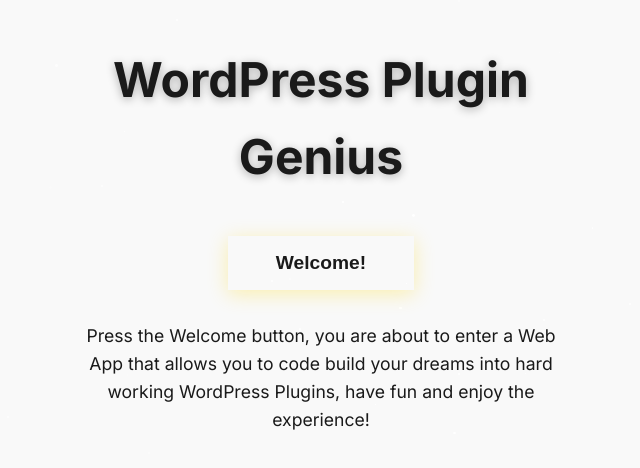
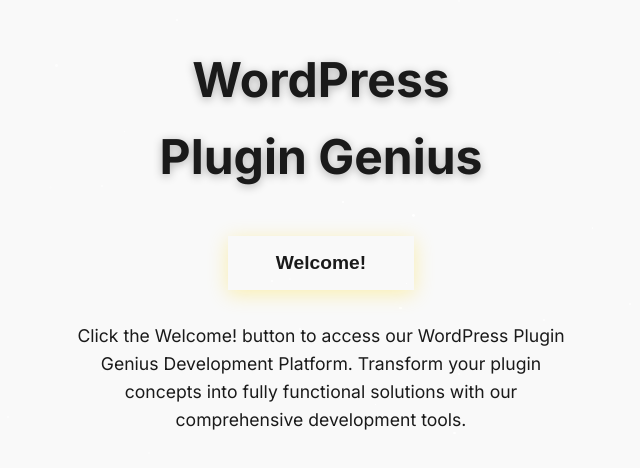
Before and after one commit to Asho777/Plugin_Genius, a React (Vite) app: page / in a window 1280 px wide. Shown: the part 162-630 px from the top of the page, without its empty margins (319-959 px from the left). Built offline with nearby package versions, Linux system fonts and the light colour scheme; the HTML template or start-up script is replaced by a standard one.

Commit message:
All things working, now working on the Plugin pulls.

```diff
--- a/src/components/common/SplashScreen.tsx
+++ b/src/components/common/SplashScreen.tsx
@@ -69,7 +69,7 @@
           animate={{ opacity: 1, y: 0 }}
           transition={{ duration: 0.8, delay: 0.5 }}
         >
-          WordPress Plugin <span>Genius</span>
+          WordPress<br /><span>Plugin Genius</span>
         </motion.h1>
 
         <motion.button
@@ -90,7 +90,7 @@
           animate={{ opacity: 1 }}
           transition={{ duration: 0.8, delay: 1 }}
         >
-          Press the Welcome button, you are about to enter a Web App that allows you to code build your dreams into hard working WordPress Plugins, have fun and enjoy the experience!
+          Click the Welcome! button to access our WordPress Plugin Genius Development Platform. Transform your plugin concepts into fully functional solutions with our comprehensive development tools.
         </motion.p>
       </motion.div>
     </div>
--- a/src/styles/create-plugin.css
+++ b/src/styles/create-plugin.css
@@ -40,6 +40,7 @@
 
 .plugin-name-container {
   max-width: 500px;
+  margin: 0 auto;
 }
 
 .plugin-name-input {
```
Also changed, not shown: 1 other file (tests, documents, lock files or other folders).
